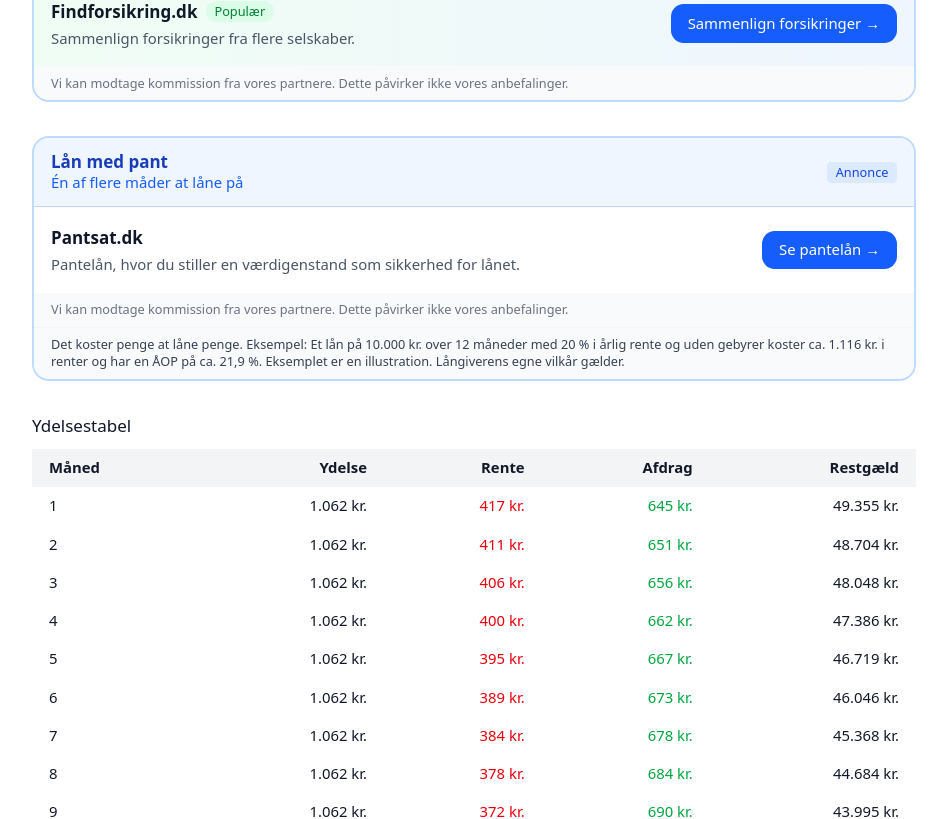
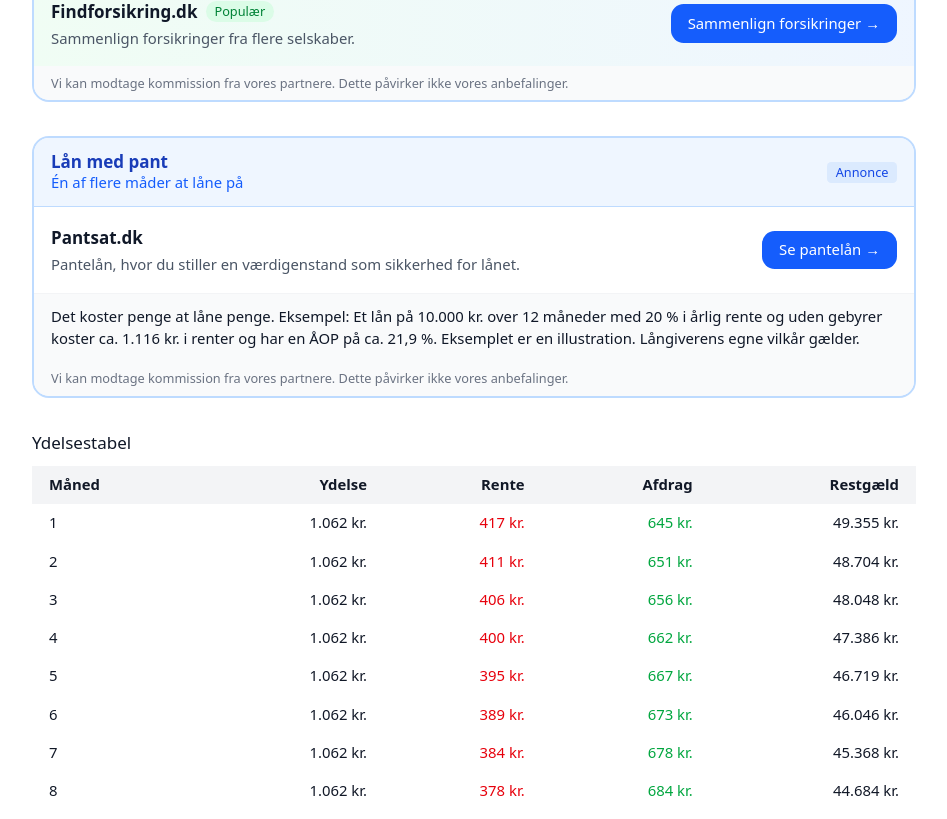
Before and after one commit to mahope/beregner-dk, a Next.js app: page /forbrugslaan in a window 1280 px wide. Shown: the part 1284-2103 px from the top of the page, without its empty margins (166-1113 px from the left). Built offline with nearby package versions, Linux system fonts and the light colour scheme.

Commit message:
Udvid kredittekst-testen til hele src og flyt kreditadvarslen op under linkene
Testen scanner nu alle .ts/.tsx under src efter forbudte lånefraser. Advarslen står direkte under link-listen i større, mørkere tekst. kreditEksempel er ikke længere eksporteret.

```diff
--- a/src/components/AffiliateBox.tsx
+++ b/src/components/AffiliateBox.tsx
@@ -32,7 +32,7 @@ interface AffiliateBoxProps {
  */
 const EKSEMPEL = { hovedstol: 10000, maaneder: 12, rente: 0.2 };
 
-export function kreditEksempel({ hovedstol, maaneder, rente }: typeof EKSEMPEL = EKSEMPEL) {
+function kreditEksempel({ hovedstol, maaneder, rente }: typeof EKSEMPEL = EKSEMPEL) {
   const r = rente / 12;
   const ydelse = (hovedstol * r) / (1 - Math.pow(1 + r, -maaneder));
   return {
@@ -112,15 +112,16 @@ export function AffiliateBox({ title, subtitle, icon: Icon, links, credit = fals
         ))}
       </div>
 
+      {credit && (
+        <div className="bg-gray-50 dark:bg-gray-800 border-t border-gray-100 dark:border-gray-700 px-4 py-3 text-sm font-medium text-gray-900 dark:text-gray-100">
+          {KREDIT_ADVARSEL}
+        </div>
+      )}
+
       {/* Footer disclaimer */}
       <div className="bg-gray-50 dark:bg-gray-800 px-4 py-2 text-xs text-gray-500 dark:text-gray-400">
         Vi kan modtage kommission fra vores partnere. Dette påvirker ikke vores anbefalinger.
       </div>
-      {credit && (
-        <div className="bg-gray-50 dark:bg-gray-800 border-t border-gray-100 dark:border-gray-700 px-4 py-2 text-xs font-medium text-gray-700 dark:text-gray-300">
-          {KREDIT_ADVARSEL}
-        </div>
-      )}
     </div>
   );
 }
```
Also changed, not shown: 1 other file (tests, documents, lock files or other folders).
